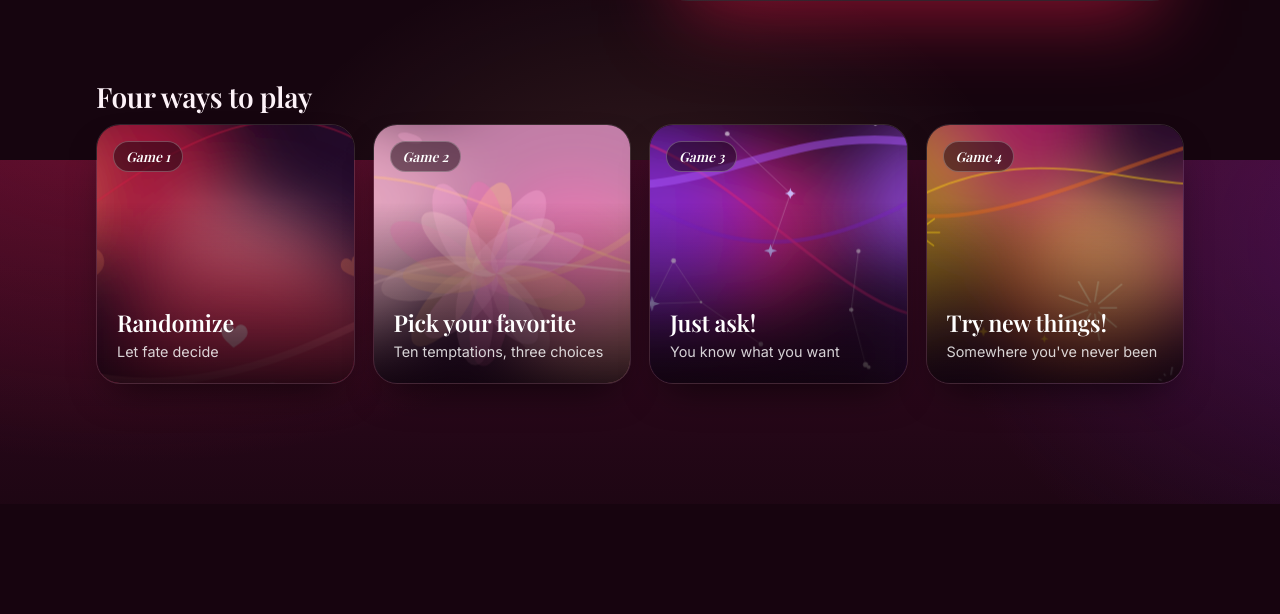
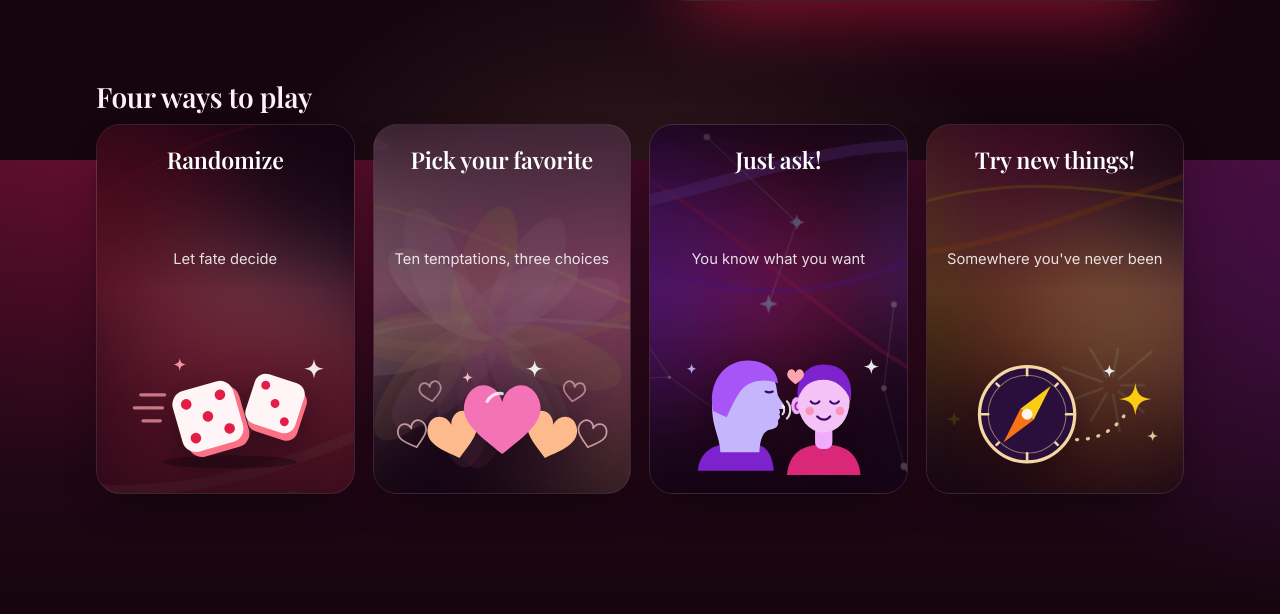
Before and after one commit to TheRealPrizzly/TheKinkyList, a Django app: page / in a window 1280 px wide. Shown: the part 640-1254 px from the top of the page. Before the commit the page ends 1144 px from the top, so only its background shows below. Run offline with Django 5.2, Linux system fonts and the light colour scheme; parts of the project's set-up code (start-up, migrations or seed data) failed here and were passed over; some web fonts are replaced.

Commit message:
Redesign game cards with an illustration per game
Drop the "Game 1", "Game 2" labels. Each card now shows the game's name
at the top, its description in the middle, and a hand-drawn illustration:
dice for Randomize, picked hearts for Pick your favorite, a whisper for
Just ask!, and a compass for Try new things!. The Play page, dashboard
and landing page share one card template.

Co-Authored-By: Claude Opus 5.5 <noreply@anthropic.com>

```diff
--- a/art/templatetags/art.py
+++ b/art/templatetags/art.py
@@ -2,6 +2,7 @@ from django import template
 from django.utils.safestring import mark_safe
 
 from art import generator
+from art.illustrations import GAME_ILLUSTRATIONS
 
 register = template.Library()
 
@@ -20,3 +21,8 @@ def item_art(item):
 @register.simple_tag
 def game_art(game):
     return mark_safe(generator.render(f"game-{game.slug}", game.palette, game.motif, 1.2))
+
+
+@register.simple_tag
+def game_illustration(game):
+    return mark_safe(GAME_ILLUSTRATIONS.get(game.slug, ""))
--- a/games/registry.py
+++ b/games/registry.py
@@ -4,14 +4,13 @@ from dataclasses import dataclass
 @dataclass(frozen=True)
 class Game:
     slug: str
-    number: int
     name: str
     tagline: str
     description: str
     palette: str
     motif: str
     max_picks: int
-    # Games 1-3 may optionally re-draw items you've already completed; "Try new things!" never does.
+    # Every game but "Try new things!" may optionally re-draw items you've already completed; "Try new things!" never does.
     allows_completed: bool = True
     skips: int = 0
 
@@ -21,7 +20,6 @@ GAMES = {
     for game in [
         Game(
             slug="randomize",
-            number=1,
             name="Randomize",
             tagline="Let fate decide",
             description="We draw one at random. Feeling brave? Draw one more.",
@@ -31,7 +29,6 @@ GAMES = {
         ),
         Game(
             slug="favorite",
-            number=2,
             name="Pick your favorite",
             tagline="Ten temptations, three choices",
             description="Ten options appear. Choose up to three that make your heart race.",
@@ -41,7 +38,6 @@ GAMES = {
         ),
         Game(
             slug="search",
-            number=3,
             name="Just ask!",
             tagline="You know what you want",
             description="Search the list and pick up to ten things you're craving.",
@@ -51,7 +47,6 @@ GAMES = {
         ),
         Game(
             slug="new",
-            number=4,
             name="Try new things!",
             tagline="Somewhere you've never been",
             description="Only things you've never drawn before, from corners you've barely explored. "
--- a/static/css/app.css
+++ b/static/css/app.css
@@ -868,11 +868,16 @@ details.disclosure[open] summary {
 
 .game-card {
   position: relative;
-  display: block;
+  display: flex;
+  flex-direction: column;
+  align-items: center;
+  gap: 12px;
   overflow: hidden;
   border-radius: 24px;
-  min-height: 260px;
+  min-height: 370px;
+  padding: 22px 20px 18px;
   color: #fff;
+  text-align: center;
   text-decoration: none;
   border: 1px solid var(--line);
   box-shadow: var(--shadow);
@@ -900,37 +905,33 @@ details.disclosure[open] summary {
   position: absolute;
   inset: 0;
   z-index: -1;
-  background: linear-gradient(180deg, transparent 30%, rgba(16, 3, 12, 0.88));
-}
-
-.game-card .inner {
-  position: absolute;
-  inset: auto 0 0 0;
-  padding: 20px;
-}
-
-.game-card .number {
-  position: absolute;
-  top: 16px;
-  left: 16px;
-  font-family: var(--serif);
-  font-style: italic;
-  font-size: 0.85rem;
-  padding: 4px 12px;
-  border-radius: 999px;
-  background: rgba(22, 5, 15, 0.5);
-  border: 1px solid rgba(255, 255, 255, 0.25);
+  background: linear-gradient(180deg, rgba(16, 3, 12, 0.72), rgba(16, 3, 12, 0.5) 45%, rgba(16, 3, 12, 0.78));
 }
 
 .game-card h3 {
   font-size: 1.45rem;
-  margin-bottom: 4px;
+  margin: 0;
 }
 
+/* The auto margins put the description midway between the name and the illustration. */
 .game-card p {
-  margin: 0;
-  color: rgba(255, 255, 255, 0.82);
-  font-size: 0.9rem;
+  margin: auto 0;
+  max-width: 34ch;
+  color: rgba(255, 255, 255, 0.86);
+  font-size: 0.92rem;
+}
+
+.game-card .illustration {
+  width: 100%;
+  max-width: 260px;
+  height: auto;
+  flex-shrink: 0;
+  filter: drop-shadow(0 10px 18px rgba(16, 3, 12, 0.45));
+  transition: transform 0.35s ease;
+}
+
+.game-card:hover .illustration {
+  transform: translateY(-4px) scale(1.04);
 }
 
 .game-hero {
--- /dev/null
+++ b/templates/games/_card.html
@@ -0,0 +1,7 @@
+{% load art %}
+{% if href %}<a class="game-card" href="{{ href }}">{% else %}<div class="game-card">{% endif %}
+  {% game_art game %}
+  <h3>{{ game.name }}</h3>
+  <p>{{ text }}</p>
+  {% game_illustration game %}
+{% if href %}</a>{% else %}</div>{% endif %}
--- a/templates/games/assign.html
+++ b/templates/games/assign.html
@@ -4,7 +4,7 @@
 {% block content %}
 <div class="game-hero">
   {% game_art game %}
-  <p class="eyebrow">Game {{ game.number }} · {{ game.name }}</p>
+  <p class="eyebrow">{{ game.name }}</p>
   <h1>Who's it for?</h1>
   <p>Choose who each wish belongs to. Pick one of you, a few of you, or everyone.</p>
 </div>
--- a/templates/games/base_game.html
+++ b/templates/games/base_game.html
@@ -4,7 +4,7 @@
 {% block content %}
 <div class="game-hero">
   {% game_art game %}
-  <p class="eyebrow">Game {{ game.number }} · {{ game.tagline }}</p>
+  <p class="eyebrow">{{ game.tagline }}</p>
   <h1>{{ game.name }}</h1>
   <p>{{ game.description }}</p>
   {% if game.allows_completed %}
--- a/templates/landing.html
+++ b/templates/landing.html
@@ -19,14 +19,7 @@
   <h2>Four ways to play</h2>
   <div class="game-grid">
     {% for game in games %}
-      <div class="game-card">
-        {% game_art game %}
-        <span class="number">Game {{ game.number }}</span>
-        <div class="inner">
-          <h3>{{ game.name }}</h3>
-          <p>{{ game.tagline }}</p>
-        </div>
-      </div>
+      {% include "games/_card.html" with text=game.tagline %}
     {% endfor %}
   </div>
 </section>
```
Also changed, not shown: art/illustrations.py (added, +133 -0 lines), art/tests.py (+9 -0 lines), templates/games/index.html (+2 -8 lines), templates/spaces/dashboard.html (+2 -8 lines).
